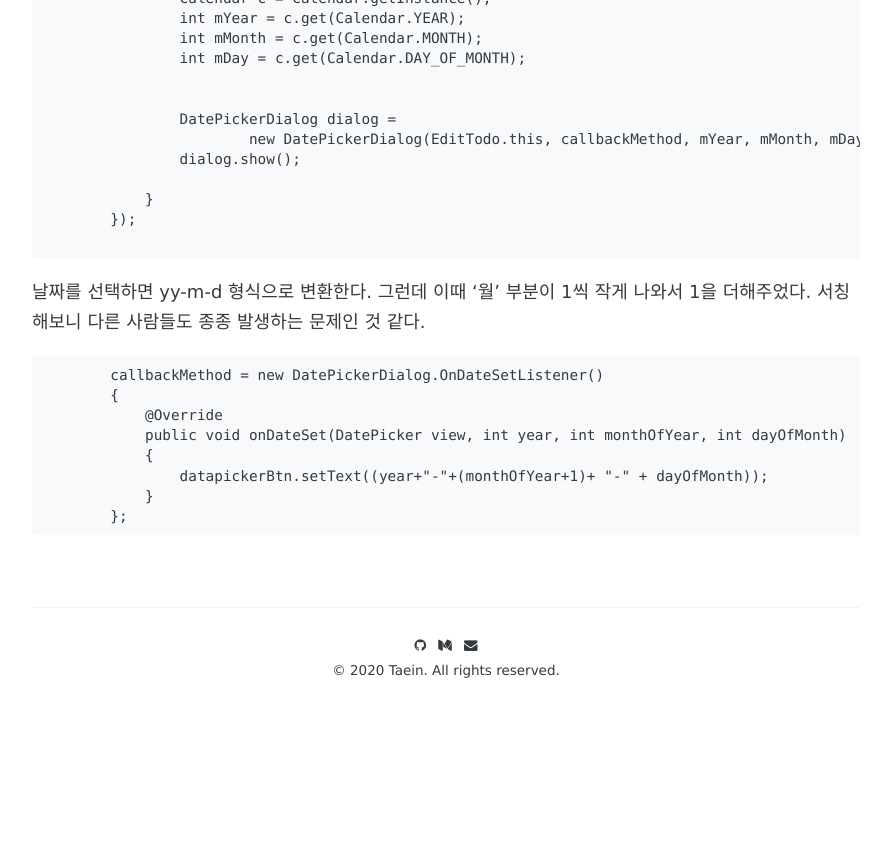
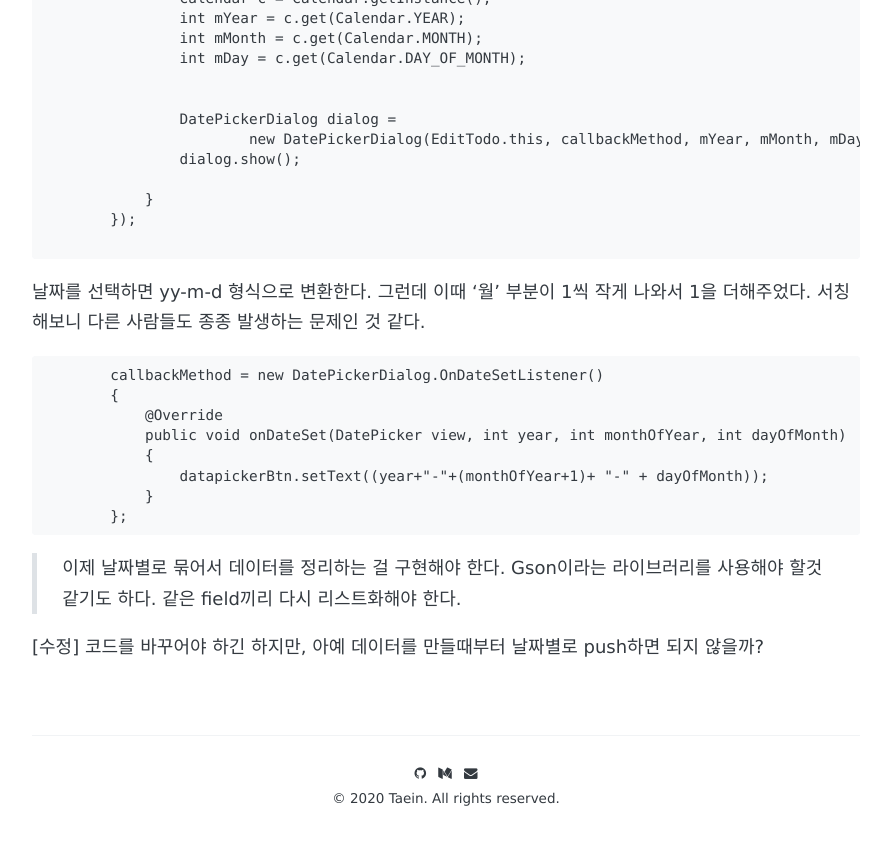
Before and after one commit to Taein0910/blog, a Jekyll site: the page built from _posts/2020-08-09-study-planner3.md, in a window 1280 px wide and 900 px high, scrolled down 1540 px. Shown: the top 845 px of the window, without its empty margins (194-1085 px from the left). Built offline with Jekyll 4.4.1, drawn with Linux system fonts in a browser that asks for light colours; some web fonts are replaced; comment, search, counter and statistics services are not loaded; before the commit the page ends 2312 px from its top, so only the background shows below that.

Commit message:
Update 2020-08-09-study-planner3.md

```diff
--- a/_posts/2020-08-09-study-planner3.md
+++ b/_posts/2020-08-09-study-planner3.md
@@ -85,3 +85,8 @@ datapickerBtn.setOnClickListener(new Button.OnClickListener() {
             }
         };
 ~~~
+
+> 이제 날짜별로 묶어서 데이터를 정리하는 걸 구현해야 한다. Gson이라는 라이브러리를 사용해야 할것 같기도 하다.
+같은 field끼리 다시 리스트화해야 한다.
+
+[수정] 코드를 바꾸어야 하긴 하지만, 아예 데이터를 만들때부터 날짜별로 push하면 되지 않을까?
```
